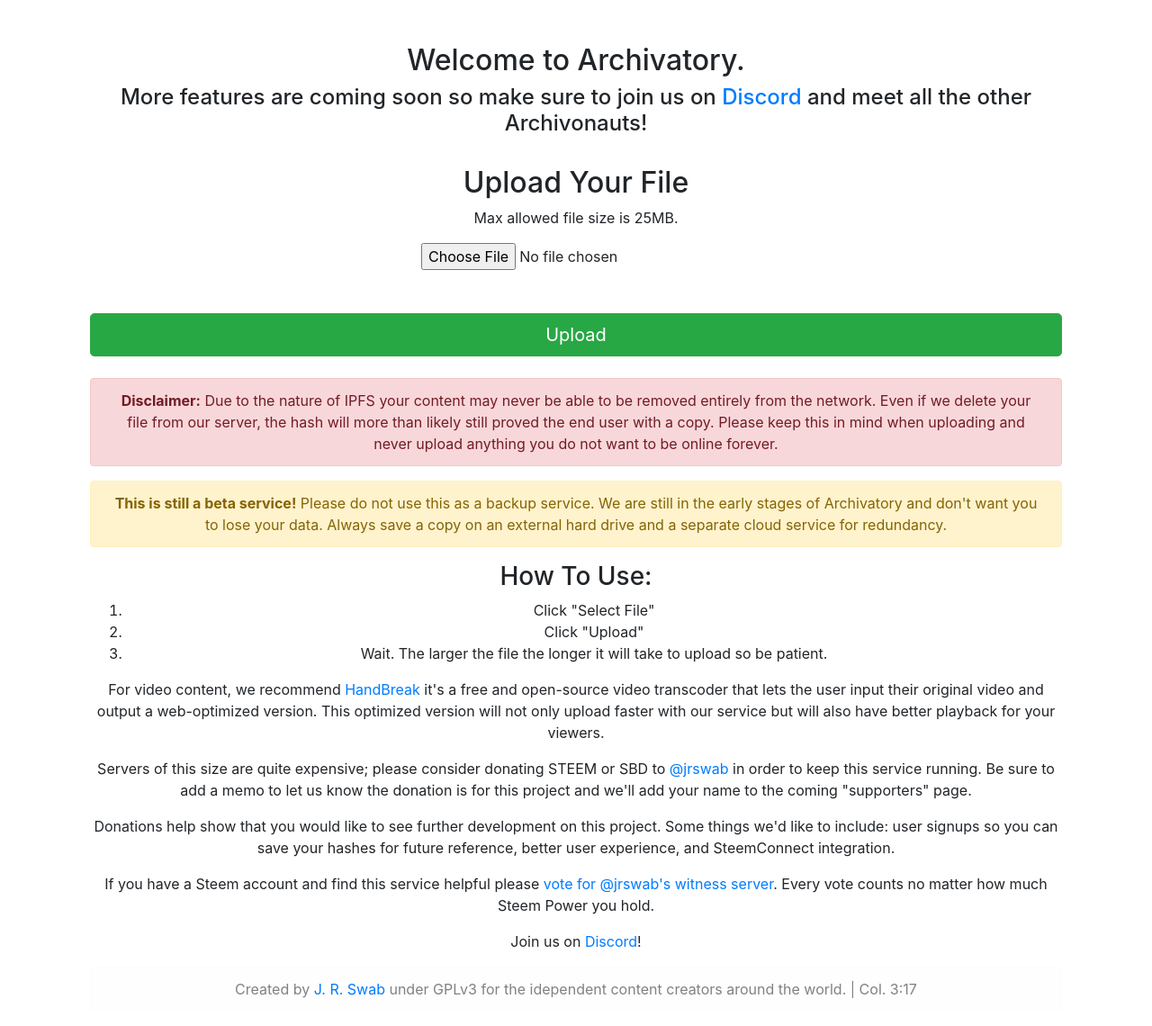
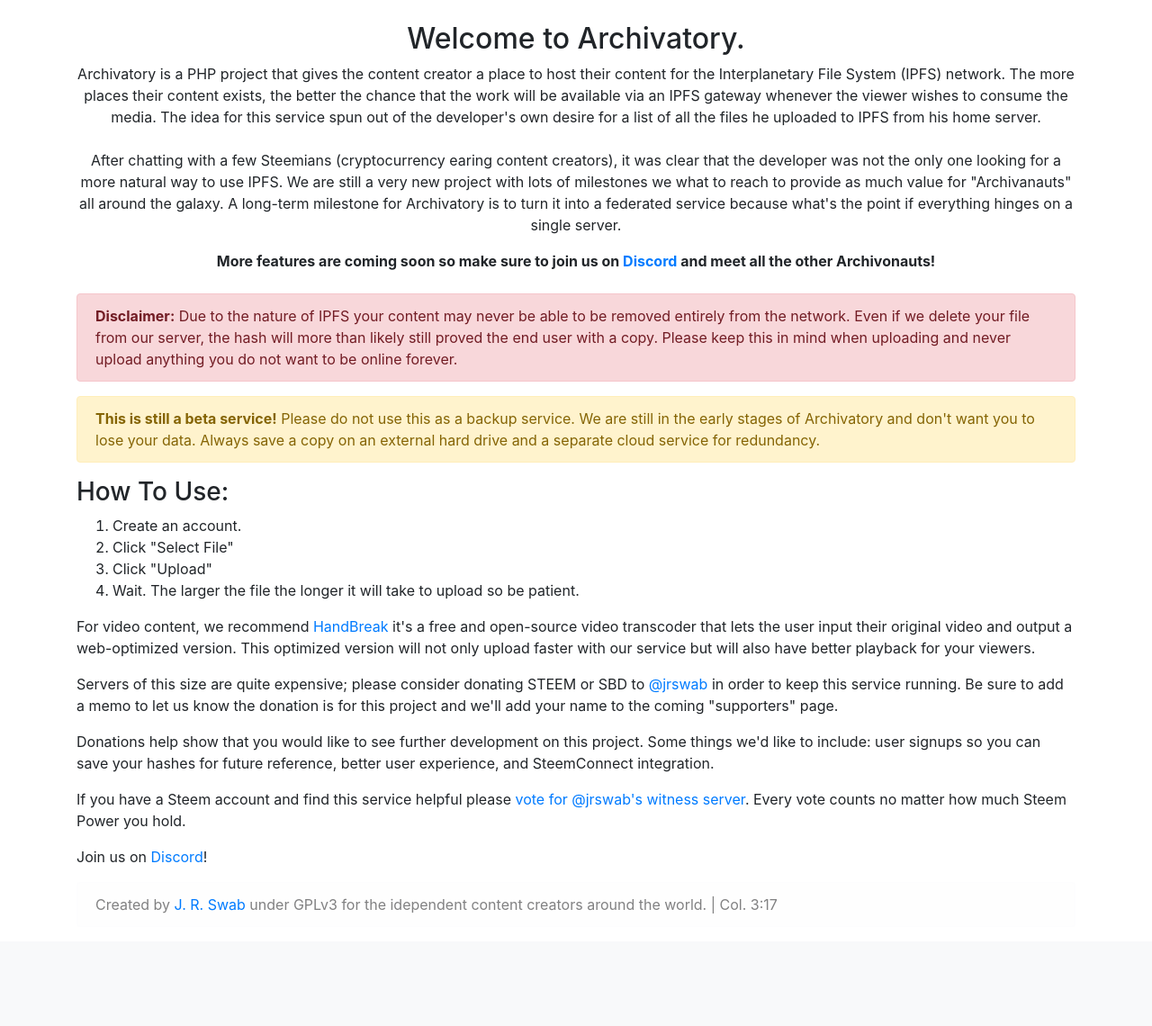
Before and after one commit to jrswab/archivatory, a PHP site: page / in a window 1280 px wide. Shown: the part 56-1196 px from the top of the page at 90% size. After the commit the page ends 1071 px from the top, so only its background shows below. Run offline with PHP 8.4, Linux system fonts and the light colour scheme.

Commit message:
added copy to index.php and uploaded new icon thanks to @cheddzy

```diff
--- a/img/favicons/browserconfig.xml
+++ b/img/favicons/browserconfig.xml
@@ -2,8 +2,8 @@
 <browserconfig>
     <msapplication>
         <tile>
-            <square150x150logo src="/img/mstile-150x150.png"/>
-            <TileColor>#f51e0f</TileColor>
+            <square150x150logo src="/img/favicons/mstile-150x150.png"/>
+            <TileColor>#da532c</TileColor>
         </tile>
     </msapplication>
 </browserconfig>
--- a/index.php
+++ b/index.php
@@ -1,30 +1,24 @@
 <?php include 'config/top.php'; ?>
-	<div id="content" class="container">
-    <div style="text-align:center;width:100%;">
-      <br />
 	<h2>Welcome to Archivatory.</h2>
-      <h4>More features are coming soon so make sure to join us on
+	<p>Archivatory is a PHP project that gives the content creator a place to host
+		their content for the Interplanetary File System (IPFS) network. The more
+		places their content exists, the better the chance that the work will be
+		available via an IPFS gateway whenever the viewer wishes to consume the
+		media. The idea for this service spun out of the developer's own desire for a
+		list of all the files he uploaded to IPFS from his home server.
+		<br /><br />
+		After chatting with a few Steemians (cryptocurrency earing content creators),
+		it was clear that the developer was not the only one looking for a more
+		natural way to use IPFS. We are still a very new project with lots of
+		milestones we what to reach to provide as much value for "Archivanauts" all
+		around the galaxy. A long-term milestone for Archivatory is to turn it into
+		a federated service because what's the point if everything hinges on a single
+		server.</p>
+	<strong>More features are coming soon so make sure to join us on
 		<a href="https://discord.gg/dKDuaST" target="_blank">Discord</a>
-				and meet all the other Archivonauts!</h4>
+		and meet all the other Archivonauts!</strong>
 </div>
 <br>
-    <form id="upload-form" enctype="multipart/form-data" action="hash.php" method="POST">
-      <div class="text-center">
-        <h2>Upload Your File</h2>
-        <p>Max allowed file size is 25MB.</p>
-        <input class="form-input" type="file" name="file" />
-      </div>
-      <br><br>
-      <button id="click" onclick="pgShow()" class="btn btn-success btn-lg
-	    btn-block" name="submit" type="submit">Upload</button><br>
-      <div id="bar" style="display:none">
-        <div class="progress">
-          <div class="progress-bar progress-bar-striped progress-bar-animated"
-            role="progressbar" aria-valuenow="100" aria-valuemin="0"
-			aria-valuemax="100" style="width: 100%"></div>
-        </div>
-        <br>
-      </div>
 
 	<p class="alert alert-danger"><strong>Disclaimer:</strong> Due to the
 nature of IPFS your content may never be able to be removed entirely from
@@ -41,6 +35,7 @@
 <h3>How To Use:</h3>
 <div>
 	<ol>
+		<li>Create an account.</li>
 		<li>Click "Select File"</li>
 		<li>Click "Upload"</li>
 		<li>Wait. The larger the file the longer it will take to upload so be patient.</li>
@@ -71,22 +66,4 @@
 
 	<p>Join us on <a href="https://discord.gg/dKDuaST" target="_blank">Discord</a>!</p>
 
-<script>
-	$("input[type=file]").change(function () {
-		var fieldVal = $(this).val();
-
-		// Change the node's value by removing the fake path (Chrome)
-		fieldVal = fieldVal.replace("C:\\fakepath\\", "");
-
-		if (fieldVal != undefined || fieldVal != "") {
-			$(this).next(".custom-file-label").attr('data-content', fieldVal);
-			$(this).next(".custom-file-label").text(fieldVal);
-		}
-	});
-
-	function pgShow() {
-		var bar = document.getElementById("bar");
-		bar.style.display = "block";
-	}
-</script>
 <?php include 'config/bottom.html'; ?>
```
Also changed, not shown: img/favicons/android-chrome-192x192.png, img/favicons/android-chrome-512x512.png, img/favicons/apple-touch-icon.png, img/favicons/favicon-16x16.png, img/favicons/favicon-32x32.png, img/favicons/favicon.ico, img/favicons/mstile-150x150.png, img/favicons/safari-pinned-tab.svg, img/favicons/site.webmanifest. Lines whose indentation alone changed are shown as unchanged.
